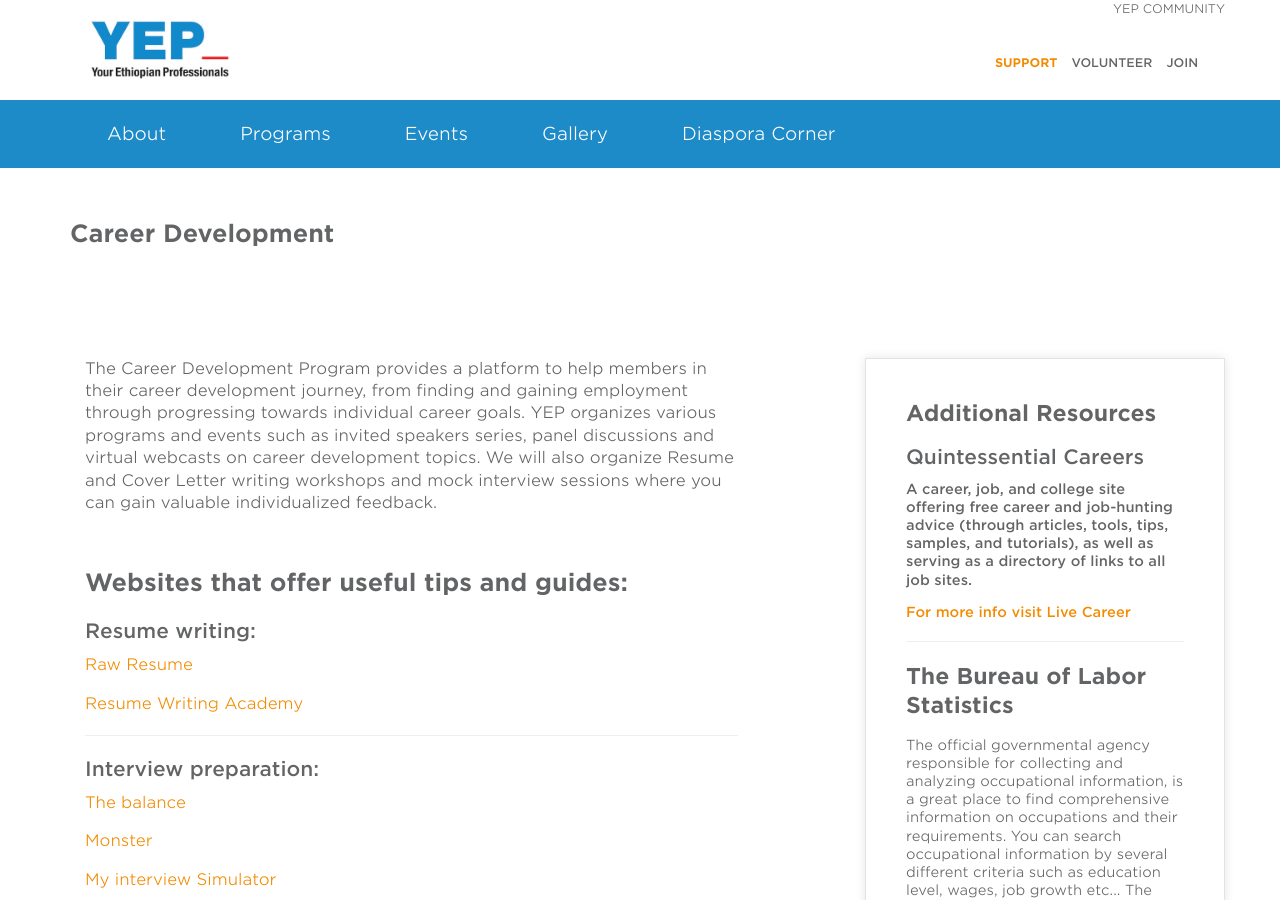
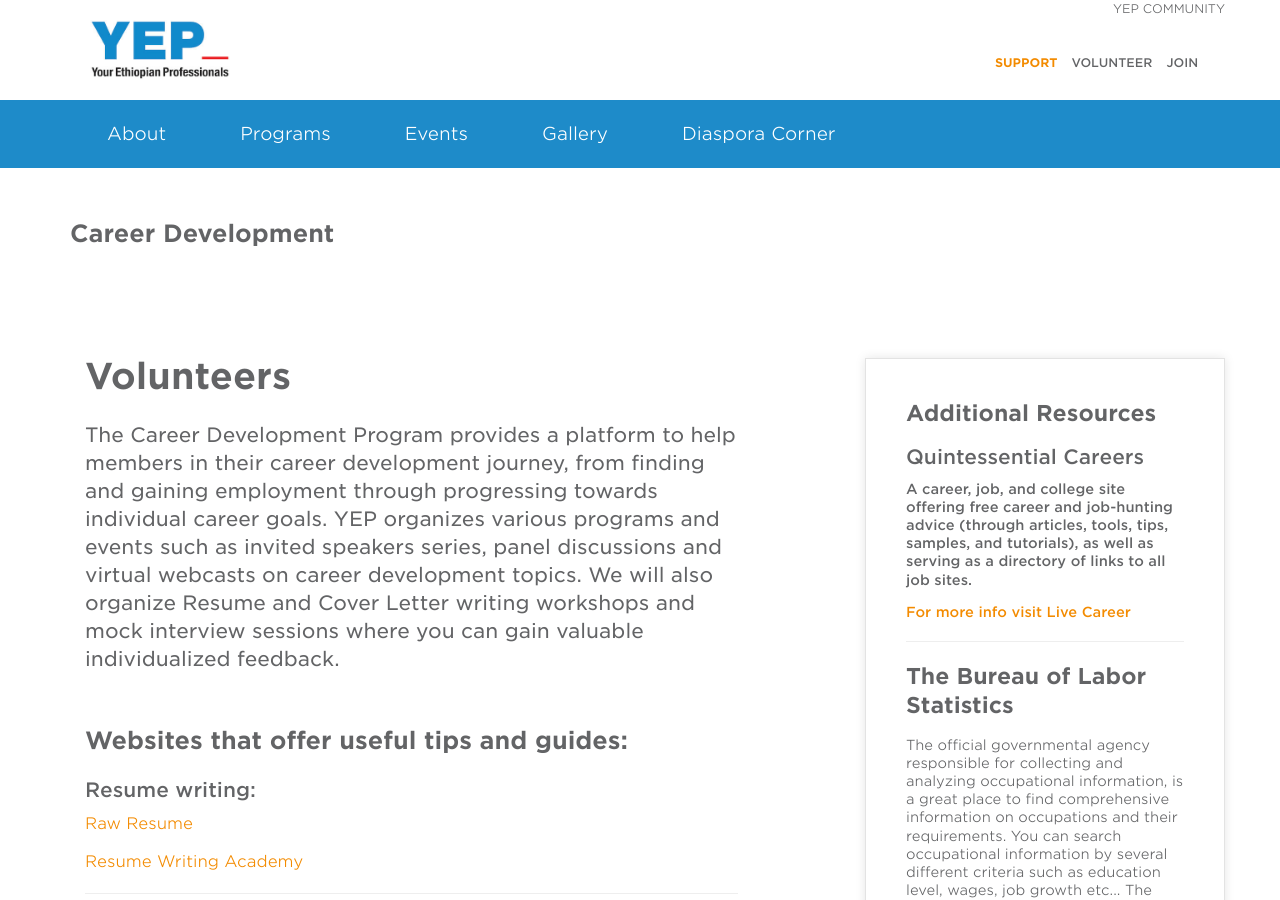
Before and after one commit to YEPNetwork/yepnetwork.github.io, a Jekyll site: the page built from _programs/career-development.html, in a window 1280 px wide and 900 px high. Built offline with Jekyll 4.4.1, drawn with Linux system fonts in a browser that asks for light colours; nearby versions of some CDN libraries.

Commit message:
Update career-development.html

```diff
--- a/_programs/career-development.html
+++ b/_programs/career-development.html
@@ -10,11 +10,9 @@ categories:
       <div class="container">
           <div class="row">
                <div class="col-sm-7 col-md-7">
-                    <head>
-  <title>Career Development</title>
-                    </head>
-            <p>The Career Development Program provides a platform to help members in their career development journey, from finding and gaining employment through progressing towards individual career goals. YEP organizes various programs and events such as invited speakers series, panel discussions and virtual webcasts on career development topics. We will also organize Resume and Cover Letter writing workshops and mock interview sessions where you can gain valuable individualized feedback.
-            </p>
+                    <h1>Volunteers</h1>
+               <p class="intro"> The Career Development Program provides a platform to help members in their career development journey, from finding and gaining employment through progressing towards individual career goals. YEP organizes various programs and events such as invited speakers series, panel discussions and virtual webcasts on career development topics. We will also organize Resume and Cover Letter writing workshops and mock interview sessions where you can gain valuable individualized feedback.</p>
+
    <h2>Websites that offer useful tips and guides: </h2>
                <h3>Resume writing:</h2>
    <p>  <a href="http://www.rawresume.com/"> Raw Resume </a> </p>
```
